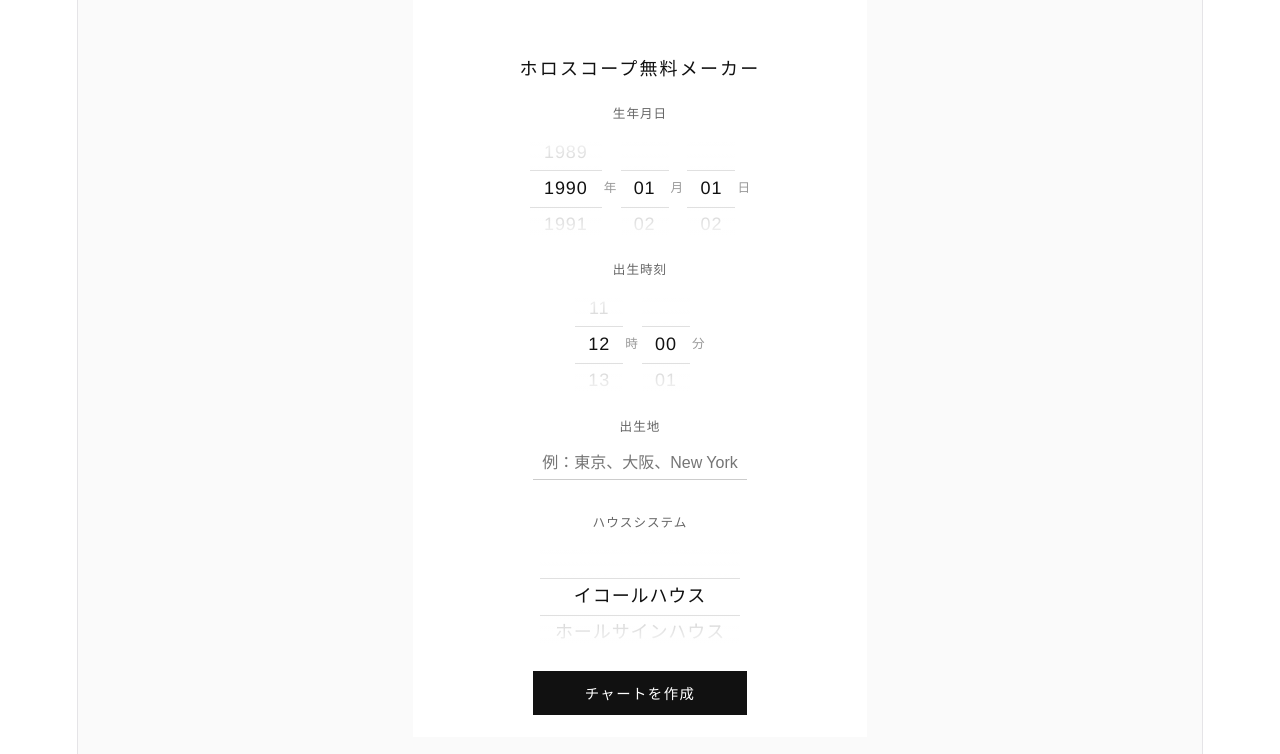
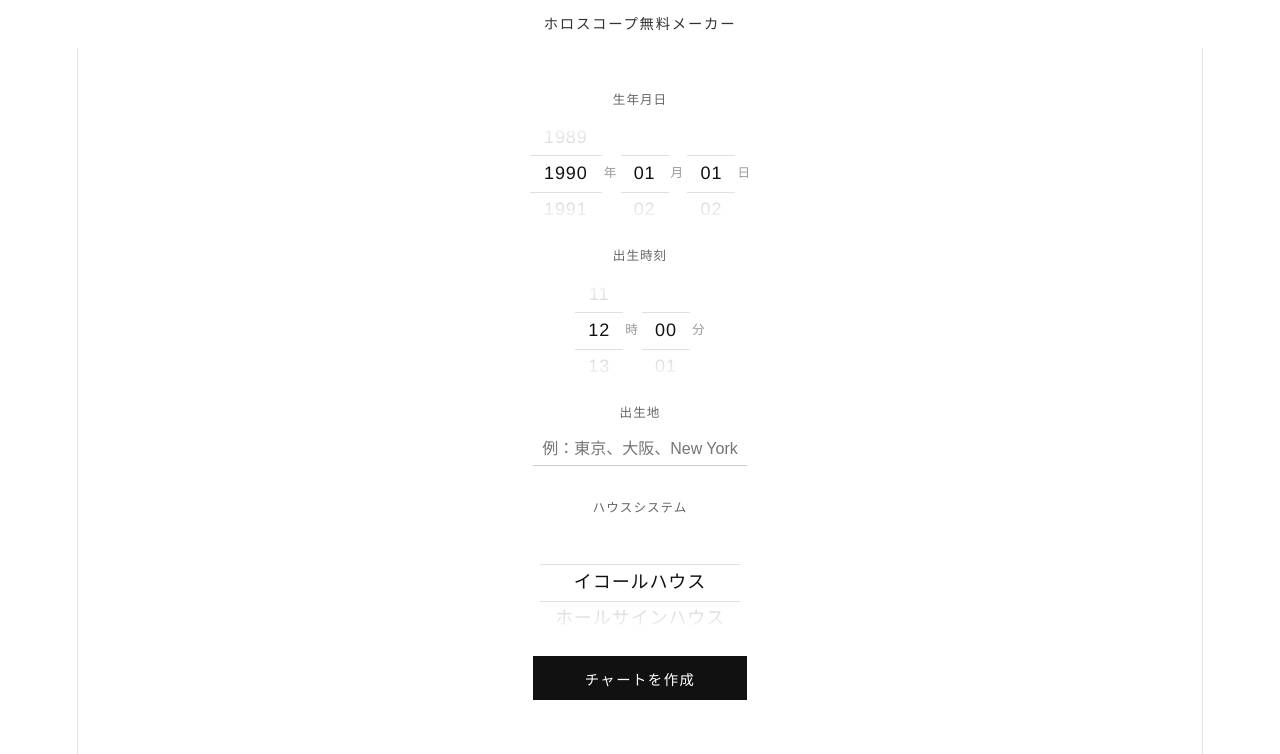
Before and after one commit to tamurajj/horoscope-app, a React (Vite) app: page / in a window 1280 px wide. Shown: the top 754 px of the page. Built offline with nearby package versions, Linux system fonts and the light colour scheme.

Commit message:
feat: UI修正

```diff
--- a/src/App.jsx
+++ b/src/App.jsx
@@ -1,37 +1,71 @@
-import { useState } from 'react'
+import { useState, useEffect } from 'react'
 import InputForm from './components/InputForm'
 import Chart from './components/Chart'
 import { calcPlanets } from './lib/astronomy'
 import { calcHouses } from './lib/houses'
 import { calcAspects } from './lib/aspects'
 
+const FADE_MS = 400
+
 export default function App() {
   const [chartData, setChartData] = useState(null)
-  const [loading, setLoading] = useState(false)
-  const [error, setError] = useState('')
+  const [error, setError]         = useState('')
+  const [phase, setPhase]         = useState('form')  // 'form' | 'chart'
+  const [show, setShow]           = useState(false)
+
+  // マウント直後にフォームをフェードイン
+  useEffect(() => {
+    const t = setTimeout(() => setShow(true), 50)
+    return () => clearTimeout(t)
+  }, [])
 
   async function handleSubmit({ datetime, lat, lng, houseSystem, displayName }) {
-    setLoading(true)
+    setShow(false)
     setError('')
+
+    await new Promise(r => setTimeout(r, FADE_MS))
+
     try {
       const planets = calcPlanets(datetime)
       const houses  = calcHouses(datetime, lat, lng, houseSystem)
       const aspects = calcAspects(planets)
       setChartData({ planets, houses, aspects, displayName, datetime })
+      setPhase('chart')
     } catch (err) {
       setError(err.message)
-    } finally {
-      setLoading(false)
     }
+
+    setTimeout(() => setShow(true), 50)
+  }
+
+  const fadeStyle = {
+    opacity:    show ? 1 : 0,
+    transition: `opacity ${FADE_MS}ms ease`,
   }
 
   return (
-    <div style={styles.container}>
+    <div style={styles.root}>
+      {/* ヘッダー（固定） */}
+      <header style={styles.header}>
+        <span style={styles.headerTitle}>ホロスコープ無料メーカー</span>
+      </header>
+
+      {/* ヘッダー分のオフセット */}
+      <div style={styles.body}>
+
+        {/* フォームフェーズ */}
+        {phase === 'form' && (
+          <div style={fadeStyle}>
             <InputForm onSubmit={handleSubmit} />
+            {error && <p style={styles.error}>{error}</p>}
+          </div>
+        )}
 
-      {loading && <p style={styles.message}>計算中...</p>}
-      {error   && <p style={styles.error}>{error}</p>}
-
+        {/* チャートフェーズ */}
+        {phase === 'chart' && (
+          <>
+            {/* チャートエリア（フェードイン） */}
+            <div style={fadeStyle}>
               {chartData && (
                 <div style={styles.chartWrapper}>
                   <p style={styles.meta}>
@@ -46,28 +80,52 @@ export default function App() {
                 </div>
               )}
             </div>
+
+            {/* フォームセクション（チャート下部・常時表示） */}
+            <div style={styles.formSection}>
+              <InputForm onSubmit={handleSubmit} />
+              {error && <p style={styles.error}>{error}</p>}
+            </div>
+          </>
+        )}
+
+      </div>
+    </div>
   )
 }
 
+const HEADER_H = 48
+
 const styles = {
-  container: {
+  root: {
     minHeight: '100vh',
     fontFamily: "'Helvetica Neue', Arial, sans-serif",
     fontWeight: '300',
     color: '#111',
-    background: '#fafafa',
-    paddingBottom: '4rem',
+    background: '#ffffff',
   },
-  message: {
-    textAlign: 'center',
-    fontSize: '0.85rem',
-    color: '#888',
-    letterSpacing: '0.08em',
+  header: {
+    position: 'fixed',
+    top: 0,
+    left: 0,
+    right: 0,
+    height: `${HEADER_H}px`,
+    display: 'flex',
+    alignItems: 'center',
+    justifyContent: 'center',
+    background: '#ffffff',
+
+    zIndex: 100,
   },
-  error: {
-    textAlign: 'center',
-    fontSize: '0.85rem',
-    color: '#c00',
+  headerTitle: {
+    fontSize: '0.8rem',
+    letterSpacing: '0.12em',
+    color: '#333',
+    fontWeight: '300',
+  },
+  body: {
+    paddingTop: `${HEADER_H + 16}px`,
+    paddingBottom: '5rem',
   },
   chartWrapper: {
     maxWidth: '480px',
@@ -75,10 +133,19 @@ const styles = {
     padding: '0 1rem',
   },
   meta: {
-    fontSize: '0.75rem',
-    color: '#999',
+    fontSize: '0.72rem',
+    color: '#aaa',
     textAlign: 'center',
-    marginBottom: '1rem',
+    marginBottom: '0.75rem',
     letterSpacing: '0.05em',
   },
+  formSection: {
+    marginTop: '3rem',
+  },
+  error: {
+    textAlign: 'center',
+    fontSize: '0.85rem',
+    color: '#c00',
+    marginTop: '0.5rem',
+  },
 }
--- a/src/components/InputForm.jsx
+++ b/src/components/InputForm.jsx
@@ -3,7 +3,7 @@ import { searchCity } from '../lib/geocoding'
 import { HOUSE_SYSTEMS } from '../constants/astro'
 
 // ── 定数 ────────────────────────────────────────────────
-const ITEM_H = 36  // ドラムの1アイテムの高さ（44px→36pxに縮小）
+const ITEM_H = 36
 
 const HOUSE_SYSTEM_KEYS = Object.keys(HOUSE_SYSTEMS)
 
@@ -25,7 +25,6 @@ function Drum({ items, value, onChange, format, width }) {
   const ref = useRef(null)
   const scrollLock = useRef(false)
 
-  // value または items が変わったらスクロール位置を同期
   useEffect(() => {
     const idx = items.indexOf(value)
     if (ref.current && idx >= 0) {
@@ -46,19 +45,15 @@ function Drum({ items, value, onChange, format, width }) {
 
   return (
     <div style={{ ...drumStyles.outer, width }}>
-      {/* 上下フェード */}
       <div style={drumStyles.fadeTop} />
       <div style={drumStyles.fadeBottom} />
-      {/* 選択行のボーダー */}
       <div style={drumStyles.highlight} />
-      {/* スクロールエリア */}
       <div
         ref={ref}
         className="drum-scroll"
         onScroll={handleScroll}
         style={drumStyles.scroll}
       >
-        {/* 上スペーサー（先頭アイテムをセンタリングするため） */}
         <div style={{ height: ITEM_H, flexShrink: 0 }} />
         {items.map(item => (
           <div
@@ -71,7 +66,6 @@ function Drum({ items, value, onChange, format, width }) {
             {format ? format(item) : item}
           </div>
         ))}
-        {/* 下スペーサー（末尾アイテムをセンタリングするため） */}
         <div style={{ height: ITEM_H, flexShrink: 0 }} />
       </div>
     </div>
@@ -83,7 +77,7 @@ const drumStyles = {
     position: 'relative',
     height: ITEM_H * 3,
     overflow: 'hidden',
-    background: '#fff',  // ダークモード対策：ドラム背景を固定
+    background: '#fff',
   },
   scroll: {
     height: '100%',
@@ -98,7 +92,7 @@ const drumStyles = {
     display: 'flex',
     alignItems: 'center',
     justifyContent: 'center',
-    fontSize: '1rem',       // 1.1rem → 1rem に統一
+    fontSize: '1rem',
     fontWeight: '300',
     letterSpacing: '0.05em',
     flexShrink: 0,
@@ -151,7 +145,6 @@ export default function InputForm({ onSubmit }) {
   const [loading, setLoading] = useState(false)
   const [error,   setError]   = useState('')
 
-  // 年・月が変わったら日数オーバーをチェック
   const maxDay = daysInMonth(year, month)
   const days   = Array.from({ length: maxDay }, (_, i) => i + 1)
   useEffect(() => {
@@ -172,7 +165,6 @@ export default function InputForm({ onSubmit }) {
     try {
       const { lat, lng, timezone, displayName } = await searchCity(trimmedCity)
 
-      // 壁時計の文字列を組み立て → UTC変換
       const localStr   = `${year}-${pad(month)}-${pad(day)}T${pad(hour)}:${pad(minute)}:00`
       const localDate  = new Date(localStr)
       const tzDate     = new Date(
@@ -191,11 +183,9 @@ export default function InputForm({ onSubmit }) {
 
   return (
     <>
-      {/* WebKit環境のスクロールバーを非表示 */}
       <style>{`.drum-scroll::-webkit-scrollbar { display: none; }`}</style>
 
       <form onSubmit={handleSubmit} style={styles.form}>
-        <h1 style={styles.title}>ホロスコープ無料メーカー</h1>
 
         {/* 生年月日 */}
         <div style={styles.field}>
@@ -234,7 +224,6 @@ export default function InputForm({ onSubmit }) {
         {/* 出生地 */}
         <div style={{ ...styles.field, marginBottom: '0.75rem' }}>
           <label htmlFor="birth-city" style={styles.label}>出生地</label>
-          {/* 生年月日ドラム行と幅を揃えるためにセンタリングラッパーを使用 */}
           <div style={styles.drumRow}>
             <input
               id="birth-city"
@@ -275,28 +264,20 @@ const styles = {
   form: {
     maxWidth: '400px',
     margin: '0 auto',
-    padding: '1.25rem 1.5rem',  // 2rem → 1.25rem に縮小
+    padding: '1.25rem 1.5rem',
     display: 'flex',
     flexDirection: 'column',
-    gap: '0.875rem',             // 1.5rem → 0.875rem に縮小
+    gap: '0.875rem',
     background: '#fff',
-    color: '#111',               // フォーム全体の文字色を固定
-  },
-  title: {
-    fontSize: '1rem',            // 1.25rem → 1rem
-    fontWeight: '300',
-    letterSpacing: '0.12em',
-    textAlign: 'center',
-    marginBottom: '0.25rem',
     color: '#111',
   },
   field: {
     display: 'flex',
     flexDirection: 'column',
-    gap: '0.375rem',             // 0.5rem → 0.375rem
+    gap: '0.375rem',
   },
   label: {
-    fontSize: '0.7rem',          // 0.75rem → 0.7rem
+    fontSize: '0.7rem',
     letterSpacing: '0.08em',
     color: '#666',
   },
@@ -312,7 +293,7 @@ const styles = {
     gap: '2px',
   },
   drumUnit: {
-    fontSize: '0.7rem',          // 0.75rem → 0.7rem
+    fontSize: '0.7rem',
     color: '#999',
     fontWeight: '300',
     flexShrink: 0,
@@ -327,9 +308,8 @@ const styles = {
     borderBottom: '1px solid #ccc',
     padding: '0.4rem 0',
     outline: 'none',
-    background: '#fff',          // ダークモード対策：背景色を固定
-    color: '#111',               // ダークモード対策：文字色を固定
-    // 生年月日ドラム行（72+14+4+48+12+4+48+12 ≈ 214px）に合わせた幅
+    background: '#fff',
+    color: '#111',
     width: '214px',
     textAlign: 'center',
   },
```
Also changed, not shown: src/components/Chart.jsx (+34 -56 lines). Lines whose indentation alone changed are shown as unchanged.
